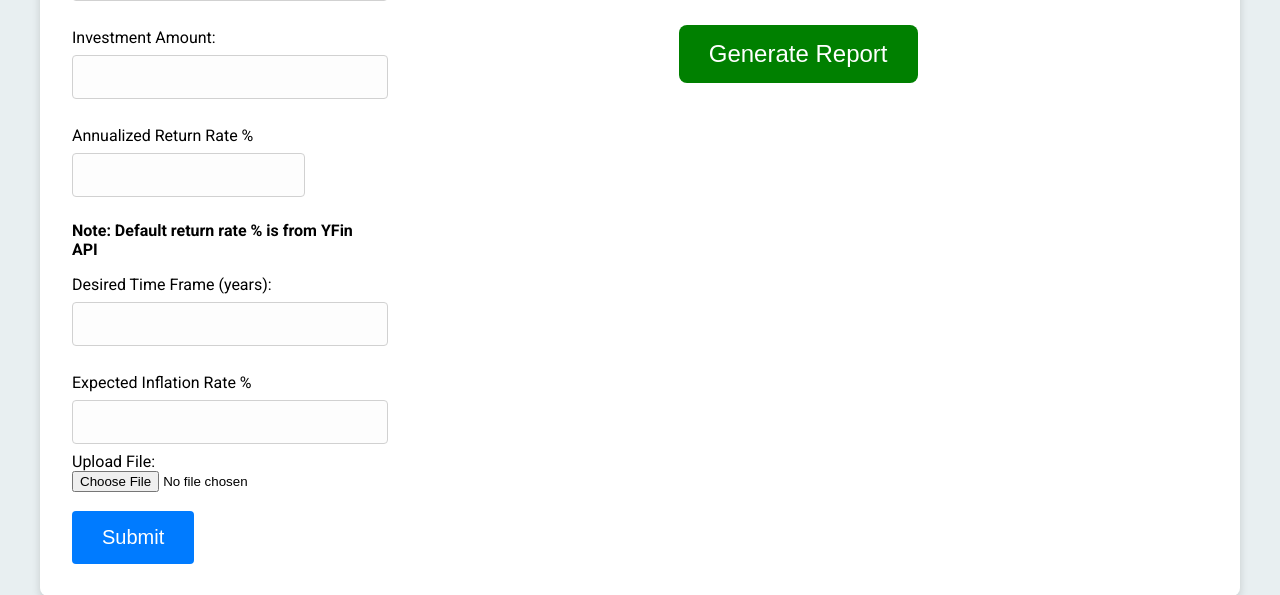
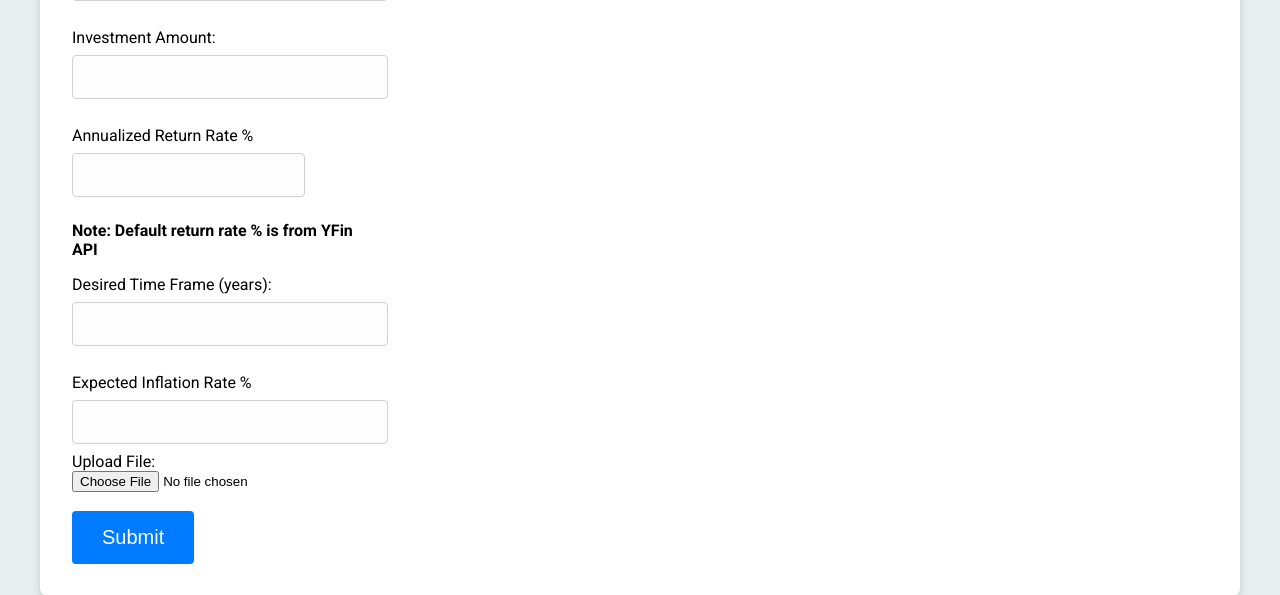
Before and after one commit to Brent0423/FinancialApp, a Flask app: page / in a window 1280 px wide. Shown: the part 256-851 px from the top of the page. Run offline with Flask 3, Linux system fonts and the light colour scheme.

Commit message:
update 1-4-24

```diff
--- a/templates/financeapp.html
+++ b/templates/financeapp.html
@@ -63,9 +63,6 @@
                         {% endif %}
                 </table>
                 <br><br>
-                <div class="button-container">
-                    <button id="Generate" class="generate-report-btn" onclick="window.location.href='/investmentreport'">Generate Report</button>
-                </div>
             </div>
         </div>
     </div>
```
